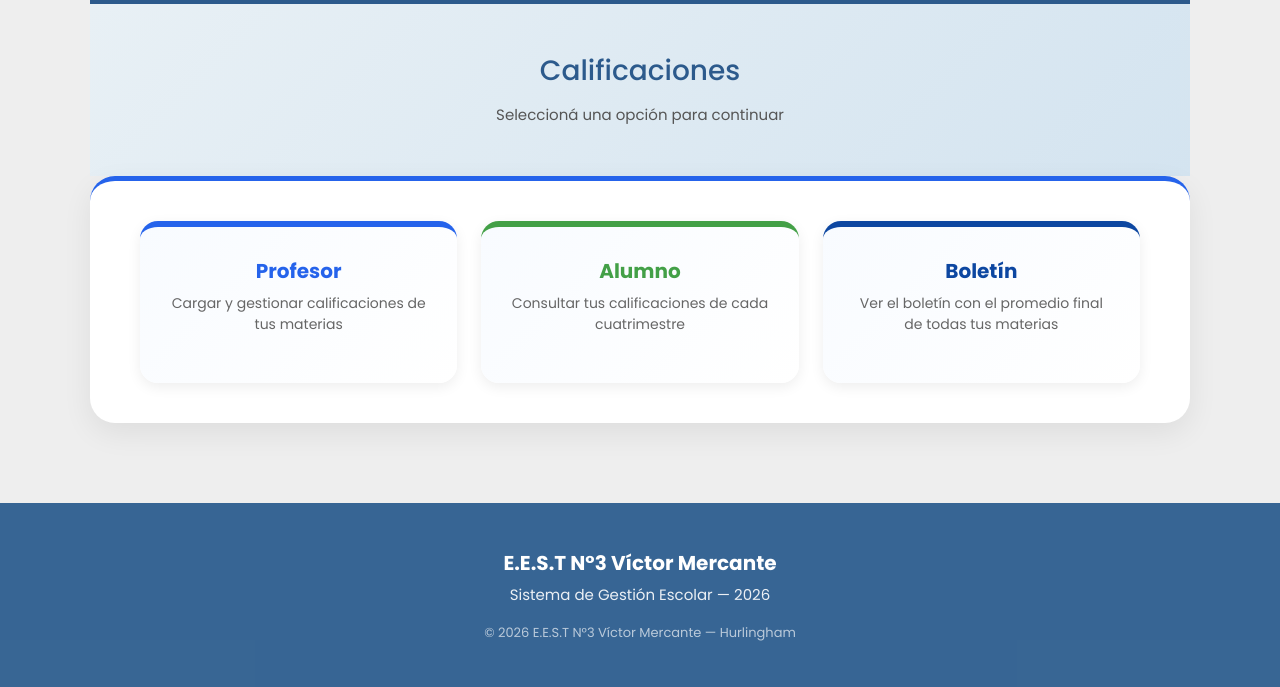
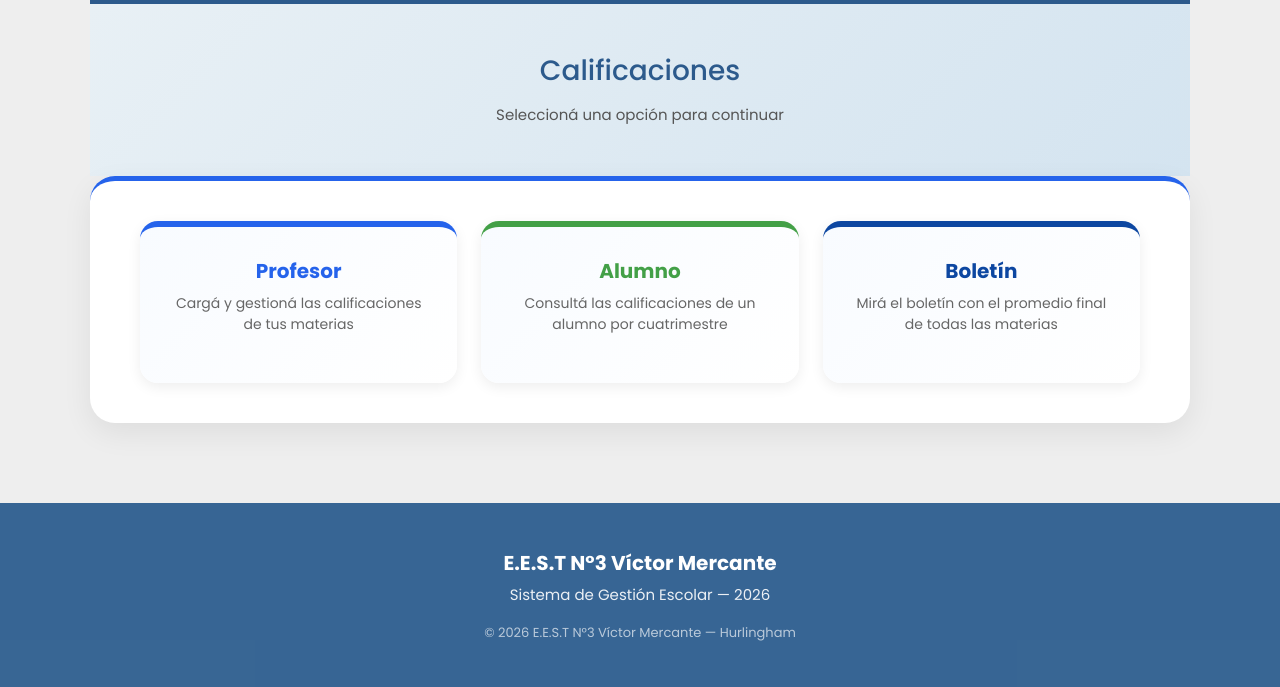
Before and after one commit to sebaemaa/Modulo-calificaciones-g3, a Django app: page /calificaciones/ in a window 1280 px wide. Shown: the part 123-810 px from the top of the page. Run offline with Django 5.2, Linux system fonts and the light colour scheme; the visitor is signed in with stand-in values (Sample User, id 1); data that the repository does not hold is empty.

Commit message:
feat: menu de calificaciones segun rol

```diff
--- a/templates/calificaciones/menu.html
+++ b/templates/calificaciones/menu.html
@@ -10,18 +10,35 @@
 
 <section>
     <div class="roles">
+        {% if perfil and perfil.rol == 'alumno' %}
+            <a href="{% url 'alumno_ver_calificaciones' %}?cuat=1" class="card-rol" style="text-decoration:none; color:inherit; border-top-color:#43a047;">
+                <h3 style="color:#43a047;">Mis notas — 1° cuatrimestre</h3>
+                <p>Consultá tus calificaciones del primer cuatrimestre</p>
+            </a>
+            <a href="{% url 'alumno_ver_calificaciones' %}?cuat=2" class="card-rol" style="text-decoration:none; color:inherit; border-top-color:#43a047;">
+                <h3 style="color:#43a047;">Mis notas — 2° cuatrimestre</h3>
+                <p>Consultá tus calificaciones del segundo cuatrimestre</p>
+            </a>
+            <a href="{% url 'alumno_ver_boletin' %}" class="card-rol" style="text-decoration:none; color:inherit; border-top-color:#0d47a1;">
+                <h3 style="color:#0d47a1;">Mi boletín</h3>
+                <p>Mirá el promedio final de todas tus materias</p>
+            </a>
+        {% else %}
+            {% if not perfil or perfil.rol == 'docente' %}
                 <a href="{% url 'profesor_seleccionar' %}" class="card-rol" style="text-decoration:none; color:inherit;">
                     <h3 style="color:#2563eb;">Profesor</h3>
-            <p>Cargar y gestionar calificaciones de tus materias</p>
+                    <p>Cargá y gestioná las calificaciones de tus materias</p>
                 </a>
+            {% endif %}
             <a href="{% url 'alumno_seleccionar' %}" class="card-rol" style="text-decoration:none; color:inherit; border-top-color:#43a047;">
                 <h3 style="color:#43a047;">Alumno</h3>
-            <p>Consultar tus calificaciones de cada cuatrimestre</p>
+                <p>Consultá las calificaciones de un alumno por cuatrimestre</p>
             </a>
             <a href="{% url 'alumno_seleccionar' %}?destino=boletin" class="card-rol" style="text-decoration:none; color:inherit; border-top-color:#0d47a1;">
                 <h3 style="color:#0d47a1;">Boletín</h3>
-            <p>Ver el boletín con el promedio final de todas tus materias</p>
+                <p>Mirá el boletín con el promedio final de todas las materias</p>
             </a>
+        {% endif %}
     </div>
 </section>
 {% endblock %}
```
Lines whose indentation alone changed are shown as unchanged.
